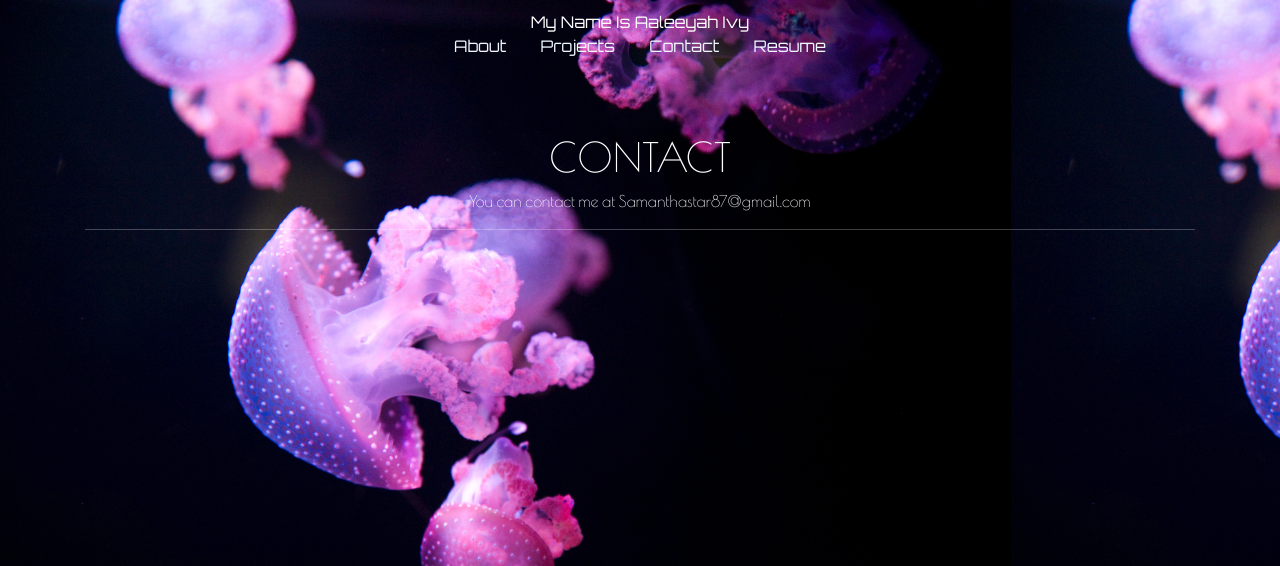
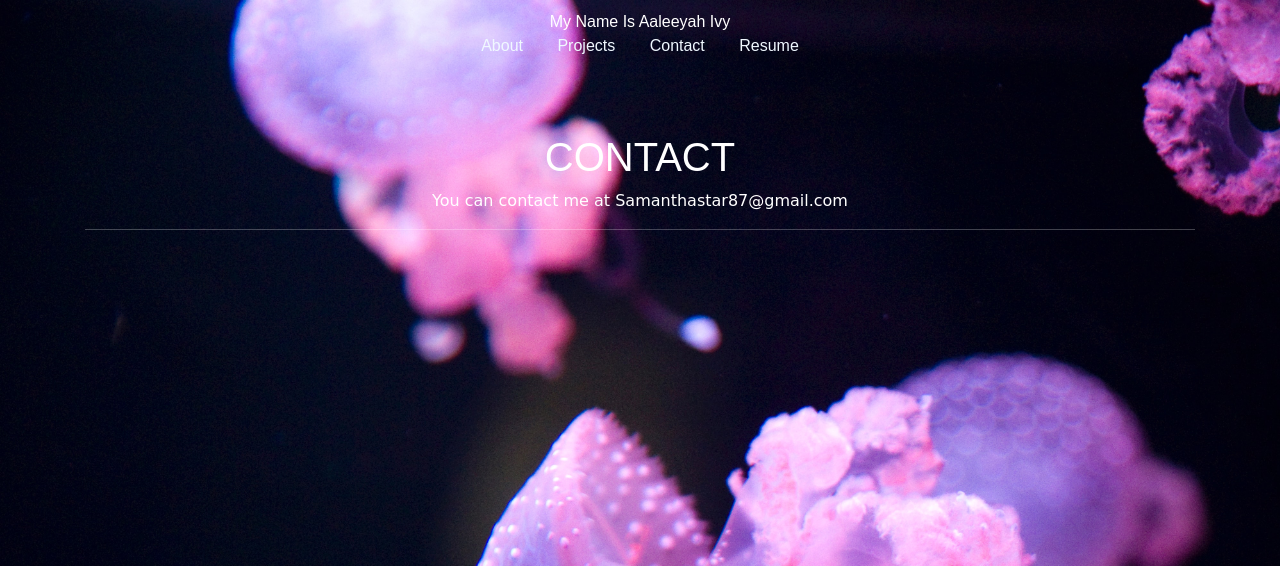
Before and after one commit to AaleeyahIvy/Portfolio, a PHP site: page /contact.html in a window 1280 px wide. Shown: the top 566 px of the page. Run offline with PHP 8.4, Linux system fonts and the light colour scheme.

Commit message:
Update mystylesheet.css

```diff
--- a/Project/mystylesheet.css
+++ b/Project/mystylesheet.css
@@ -1,16 +1,26 @@
-@import url('https://fonts.googleapis.com/css2?family=Orbitron&family=Poiret+One&display=swap');
 body{
-    background-image: url(Documents/GitHub/Portfolio/images/pinto-art-EydnY2Yfd3U-unsplash.jpg);
-    background-size: 79%;
+    background-image: url(Documents/GitHub/Portfolio/Project/images/pinto-art-EydnY2Yfd3U-unsplash.jpg);
+    background-size: 2000px;
     /* LOOKS WEIRD font-family: 'Poiret One', cursive;*/
     color: rgb(255, 240, 255);
     font-family: 'Orbitron', sans-serif;
     padding: 5px;
     margin: 5px;
 }
+.head {
+  font-family: 'Orbitron', sans-serif;
+  /*width: 100px;
+  height: 100px;
+  background-color: rgb(90, 178, 255);
+  transition: width 5s;*/
+}
+h1{
+  font-family: 'Orbitron', sans-serif;
+}
+
 .about-me {
+  font-family: 'Poiret One', cursive;
     /*border: 3px solid black;*/
-    font-family: 'Poiret One', cursive;
 
     padding: 75px;
     text-align: center;
@@ -24,10 +34,14 @@ nav {
     text-align: center;
 }
 .navigation a:hover{
+    top: -5px;
     background-color: rgb(255, 175, 244);
-    border-radius: 15px 50px 65px;
+    border-radius: 76px 34px 65px;
 }
 .navigation a{
+    position: relative;
+    top: 0px;
+    transition: 0.3s;
     text-decoration: none;
     color: aliceblue;
     border-width: 25px;
```
